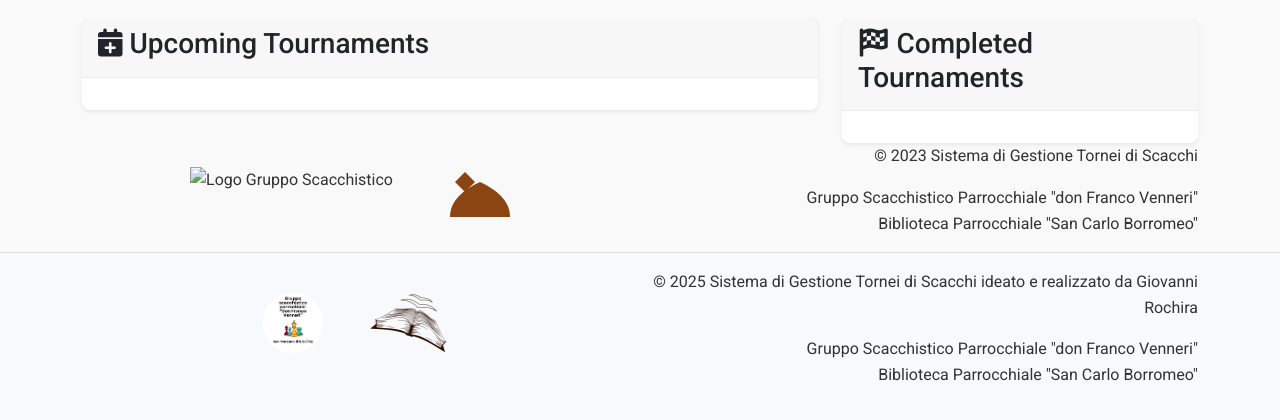
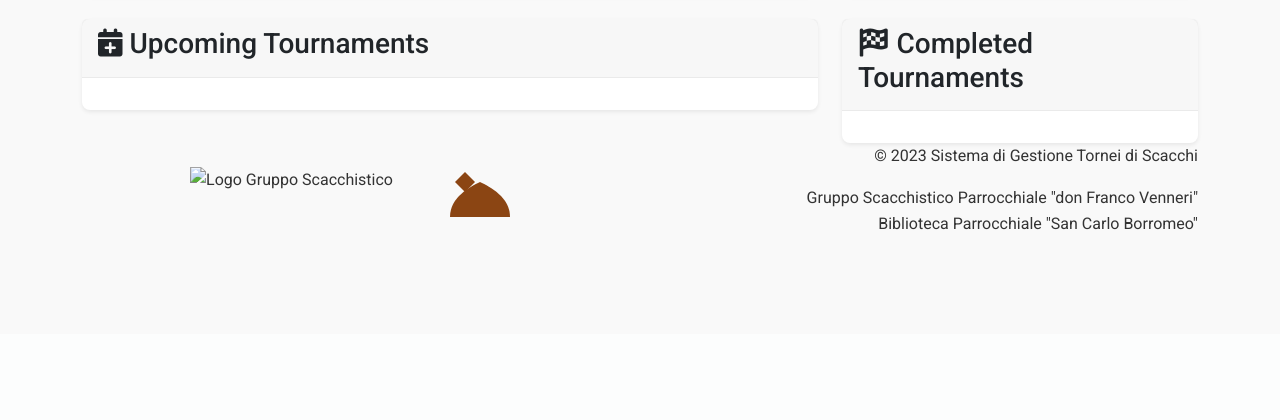
Before and after one commit to giorochi/ScacchistiDonFranco, a Flask app: page /admin/dashboard in a window 1280 px wide. Shown: the part 466-886 px from the top of the page. After the commit the page ends 696 px from the top, so only its background shows below. Run offline with Flask 3, Linux system fonts and the light colour scheme; the visitor is signed in with stand-in values (Sample User, id 1); data that the repository does not hold is empty.

Commit message:
Remove the website footer to simplify the page layout as requested
Removes the footer section from `templates/layout.html` and adds an empty targeted asset.

Replit-Commit-Author: Agent
Replit-Commit-Session-Id: a7affa6b-0e8b-4d29-9bf4-93685ab3dcb1
Replit-Commit-Screenshot-Url: https://storage.googleapis.com/screenshot-production-us-central1/17650ef3-d9bc-486c-8329-b36643b839b5/f6e174e9-9711-469e-bdc1-f859469f6a5e.jpg

```diff
--- a/templates/layout.html
+++ b/templates/layout.html
@@ -148,23 +148,6 @@
         {%- endif -%}
     {% endmacro %}
 
-    <!-- Footer -->
-    <footer class="footer mt-auto py-3">
-        <div class="container">
-            <div class="row">
-                <div class="col-md-6">
-                    <div class="logo-container">
-                        <img src="{{ url_for('static', filename='img/logo_gruppo_scacchistico.png') }}" alt="Logo Gruppo Scacchistico" style="height: 60px; margin-right: 15px;">
-                        <img src="{{ url_for('static', filename='img/logo_biblioteca.png') }}" alt="Logo Biblioteca" style="height: 60px;">
-                    </div>
-                </div>
-                <div class="col-md-6 text-md-end mt-3 mt-md-0">
-                    <p>© 2025 Sistema di Gestione Tornei di Scacchi ideato e realizzato da Giovanni Rochira</p>
-                    <p>Gruppo Scacchistico Parrocchiale "don Franco Venneri"<br>
-                       Biblioteca Parrocchiale "San Carlo Borromeo"</p>
-                </div>
-            </div>
-        </div>
-    </footer>
+    <!-- Nessun footer come richiesto -->
 </body>
 </html>
```
Also changed, not shown: attached_assets/targeted_element_1747399868327.png (added).
